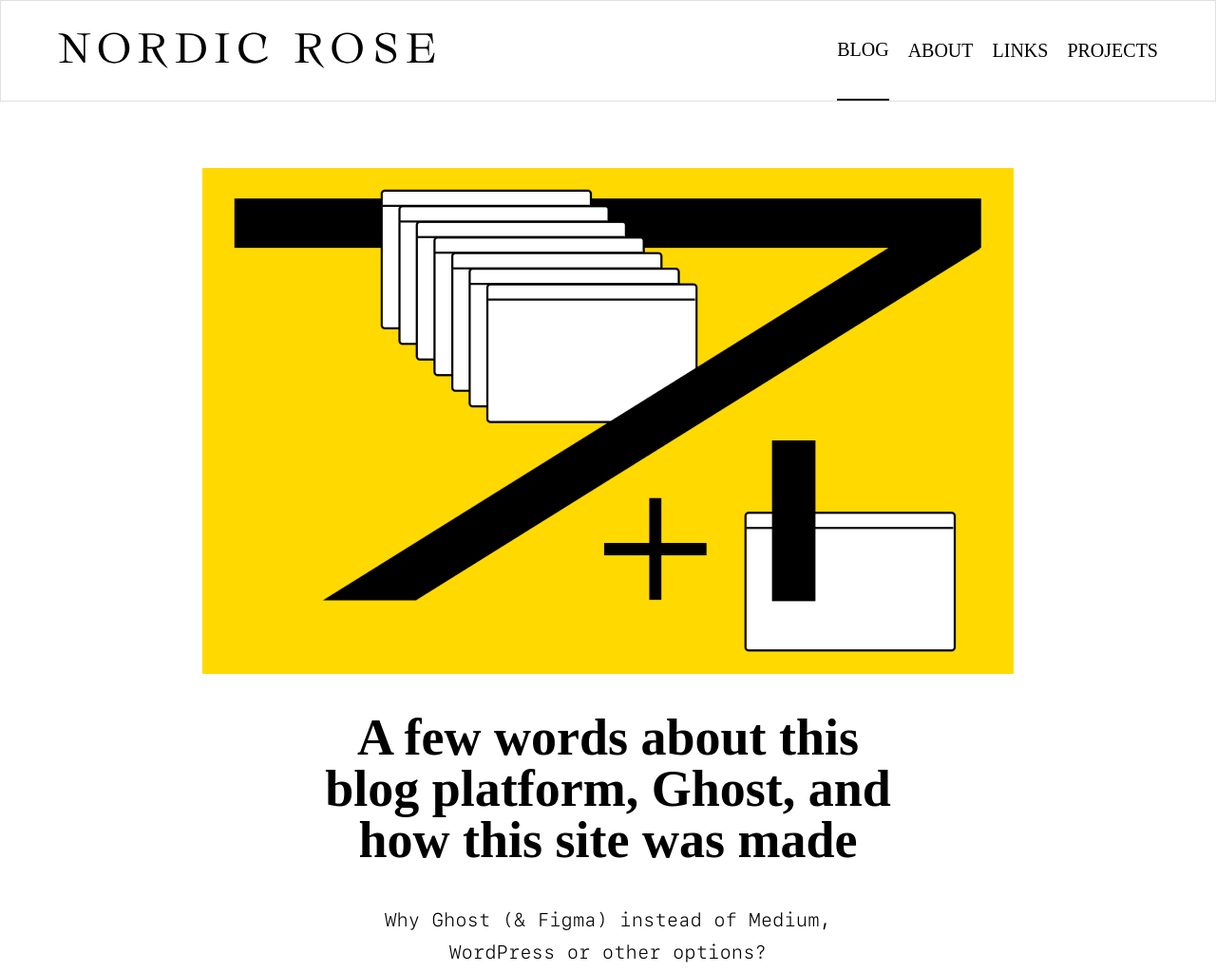
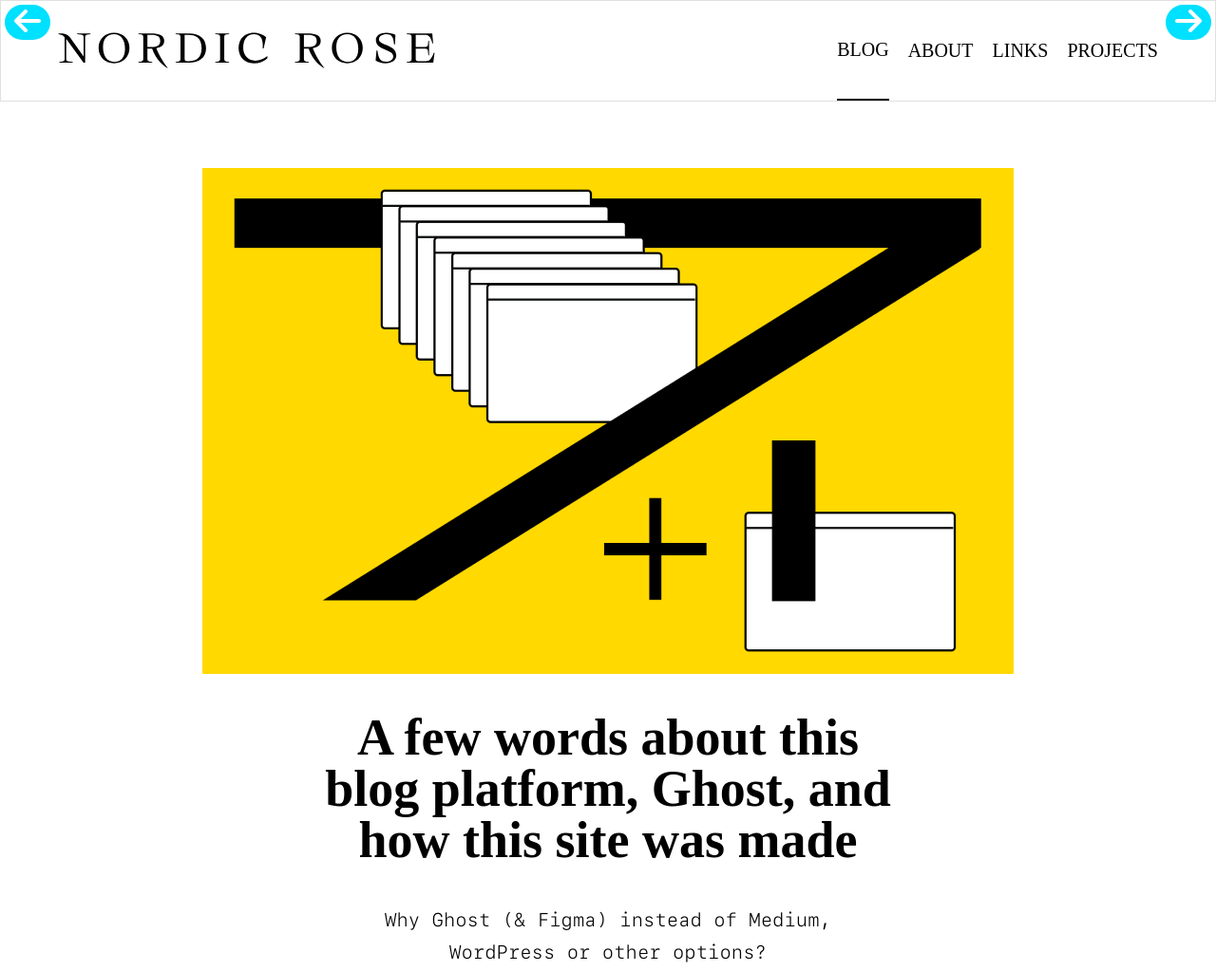
Before and after one commit to nguyennam1512001/BT1-Layout-TTS_FE, a plain HTML site: page index2.html in a window 1280 px wide. Shown: the top 1023 px of the page at 95% size. Drawn offline with Linux system fonts and the light colour scheme; a web font is replaced by a local one.

Commit message:
update btn next vs prev

```diff
--- a/index2.html
+++ b/index2.html
@@ -9,6 +9,8 @@
 
         <link rel="stylesheet" href="style.css">
         <link rel="stylesheet" href="reponsive.css">
+        <link rel="stylesheet" href="https://cdnjs.cloudflare.com/ajax/libs/font-awesome/6.5.1/css/all.min.css" integrity="sha512-DTOQO9RWCH3ppGqcWaEA1BIZOC6xxalwEsw9c2QQeAIftl+Vegovlnee1c9QX4TctnWMn13TZye+giMm8e2LwA==" crossorigin="anonymous" referrerpolicy="no-referrer" />
+
     </head>
     <body>
         <div class="header2">
@@ -176,21 +178,12 @@
                     All rights reserved.
                 </div>
             </footer>
-            <div class="prev-link"> <<<< </div>
-            <div class="next-link"> >>>> </div>
+            <div class="prev-link">
+                <a title="Click to return to the previous page" href="http://127.0.0.1:5501/index.html"><i class="fa-solid fa-arrow-left"></i></a>
+            </div>
+            <div class="next-link">
+                <a title="Click to go to the next page" href="http://127.0.0.1:5501/index3.html"><i class="fa-solid fa-arrow-right"></i></a>
+            </div>
         </div>
     </body>
-    <script>
-        document.addEventListener('DOMContentLoaded', function () {
-        var prevLink = document.querySelector('.prev-link');
-        var nextLink = document.querySelector('.next-link');
-
-        prevLink.addEventListener('click', function () {
-            window.location.href = 'http://127.0.0.1:5501/index.html';
-        });
-        nextLink.addEventListener('click', function () {
-            window.location.href = 'http://127.0.0.1:5501/index3.html';
-        });
-        });
-    </script>
 </html>
--- a/style.css
+++ b/style.css
@@ -120,11 +120,35 @@ header{
     font-weight: 700;
 }
 
-.redirect-link{
-    margin-left: 40px;
+.next-link{
+    text-align: center;
+    position: fixed;
+    top: 5px;
+    right: 5px;
+}
+.next-link a{
+    display: inline-block;
+    color: #fff;
+    font-size: 2rem;
+    background-color: #00e0ff;
+    padding: 0 10px;
+    border-radius: 50px;
 }
 
-
+.prev-link{
+    text-align: center;
+    position: fixed;
+    top: 5px;
+    left: 5px;
+}
+.prev-link a{
+    display: inline-block;
+    color: #fff;
+    font-size: 2rem;
+    background-color: #00e0ff;
+    padding: 0 10px;
+    border-radius: 50px;
+}
 
 /* index2 ======================*/
 
```
Also changed, not shown: index.html (+6 -12 lines), index3.html (+4 -10 lines).
